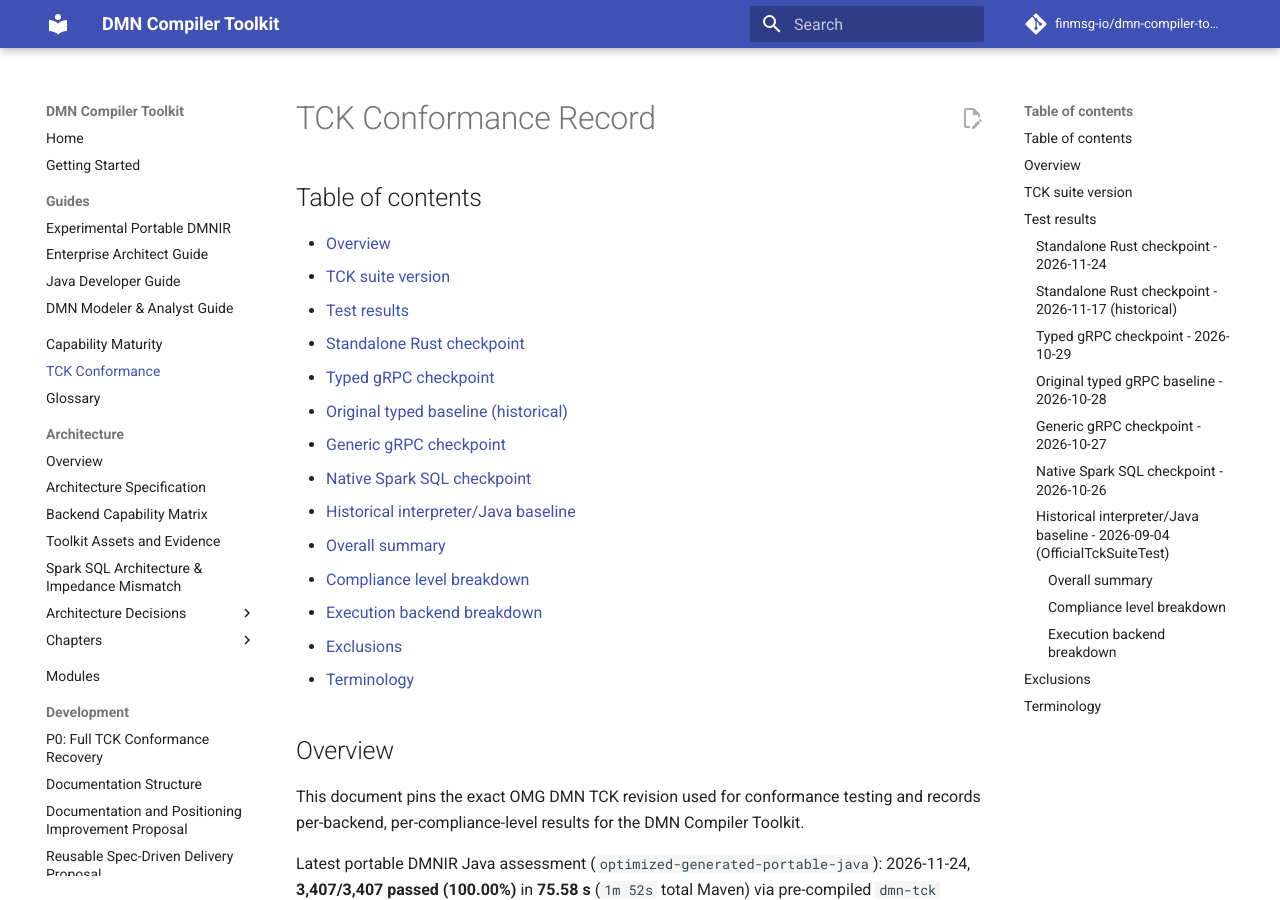
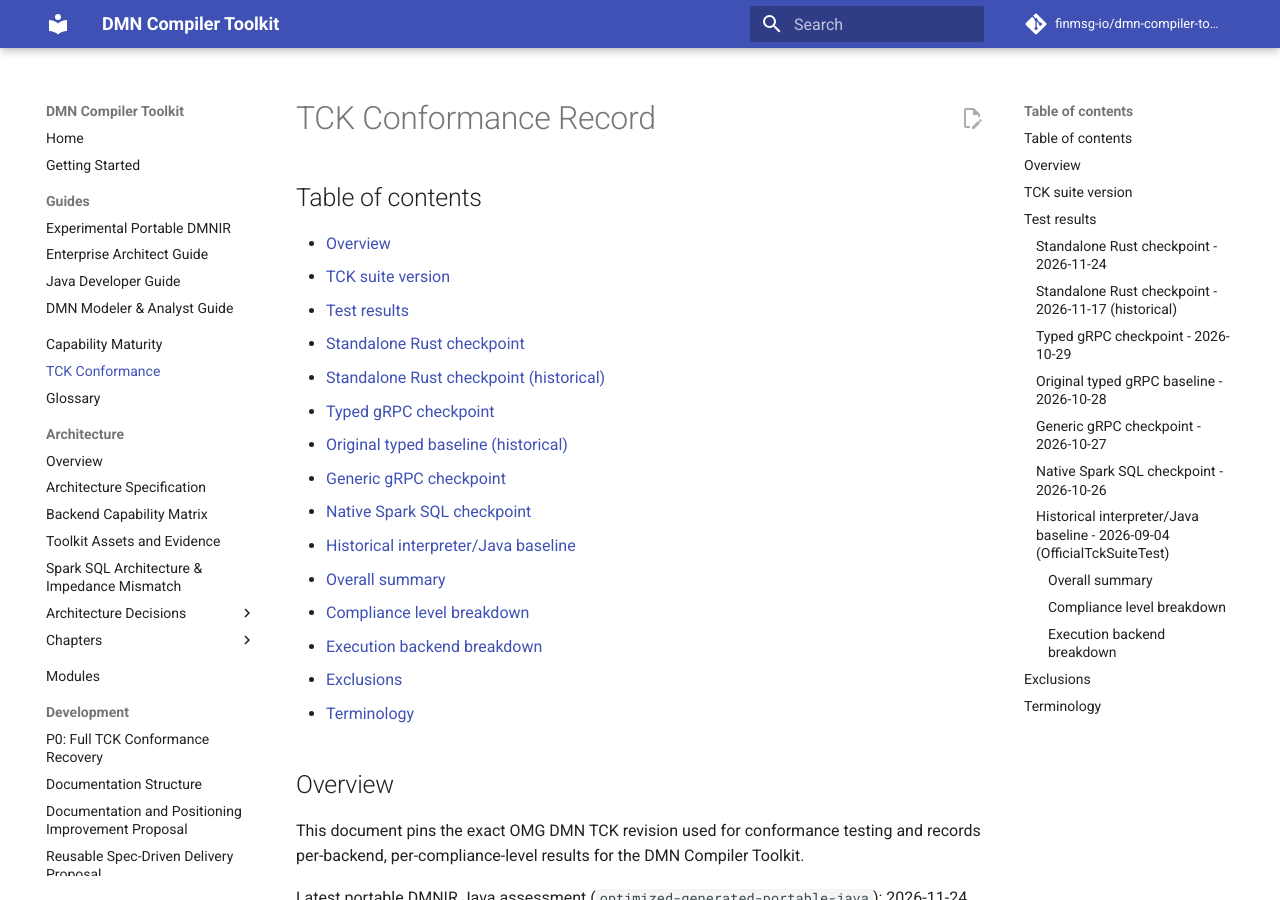
Before and after one commit to finmsg-io/dmn-compiler-toolkit, an MkDocs documentation site: the page built from docs/tck-conformance.md, in a window 1280 px wide and 900 px high. Built offline with MkDocs 1.6.1 and Material for MkDocs 9.7.7, drawn with Linux system fonts in a browser that asks for light colours; comment, search, counter and statistics services are not loaded.

Commit message:
docs: fix TOC anchor for standalone Rust checkpoint in tck-conformance.md

```diff
--- a/docs/tck-conformance.md
+++ b/docs/tck-conformance.md
@@ -6,7 +6,8 @@
 - [Overview](#contents-section-1)
 - [TCK suite version](#contents-section-2)
 - [Test results](#contents-section-3)
-  - [Standalone Rust checkpoint](#standalone-rust-checkpoint-2026-11-17)
+  - [Standalone Rust checkpoint](#standalone-rust-checkpoint-2026-11-24)
+  - [Standalone Rust checkpoint (historical)](#standalone-rust-checkpoint-2026-11-17-historical)
   - [Typed gRPC checkpoint](#typed-grpc-checkpoint-2026-10-29)
   - [Original typed baseline (historical)](#typed-grpc-coverage-2026-10-28)
   - [Generic gRPC checkpoint](#generic-grpc-checkpoint-2026-10-27)
```
